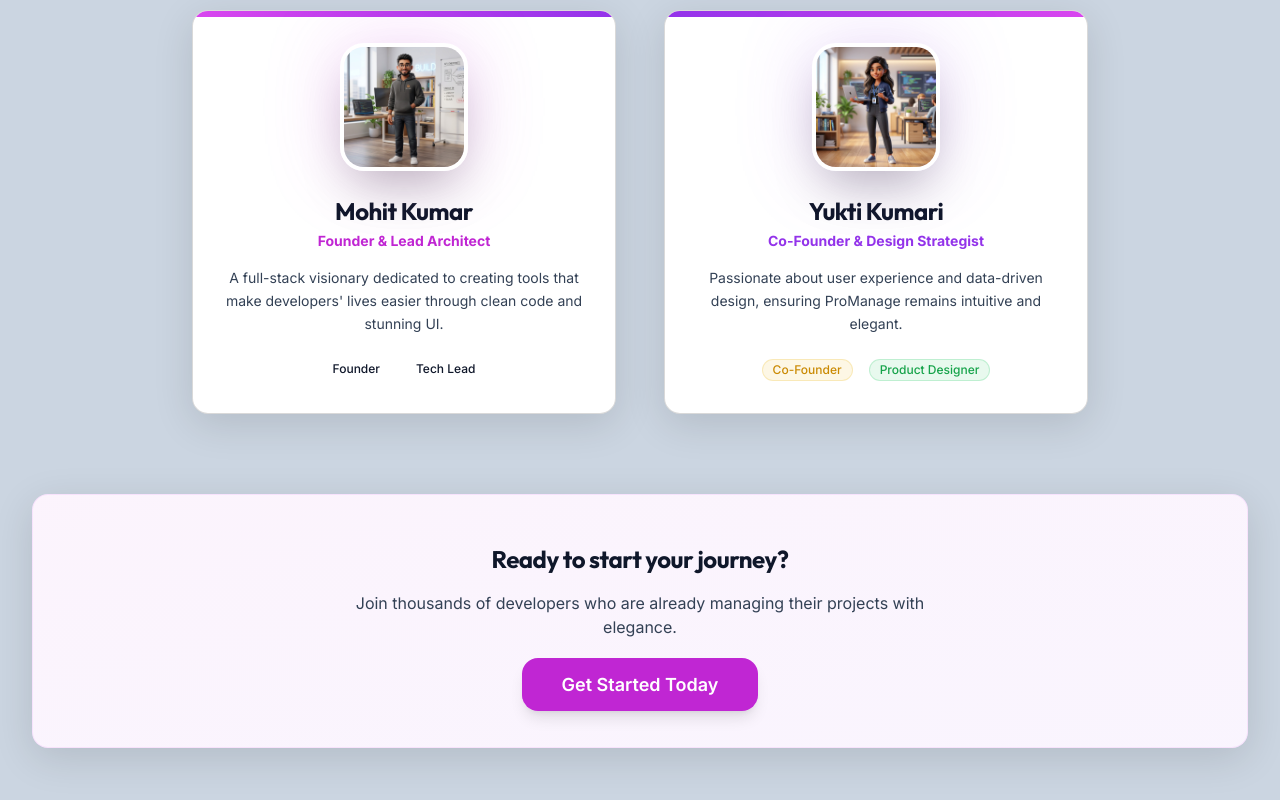
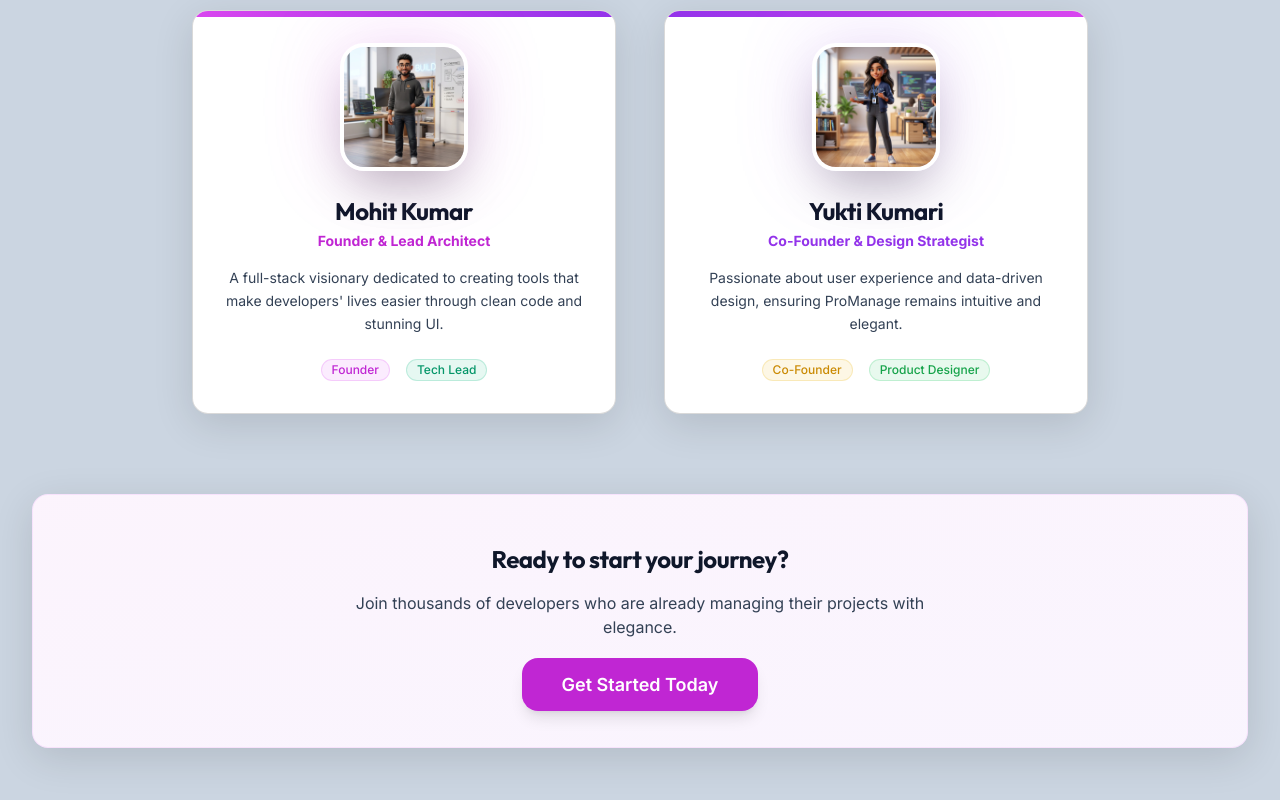
Before and after one commit to mohitgit999/ProManage-MERN, a React (Vite) app in the folder frontend/: page /about in a window 1280 px wide. Shown: the part 839-1639 px from the top of the page. Built offline with nearby package versions, Linux system fonts and the light colour scheme; no server answers.

Commit message:
UI: Added missing badge styles for Founder and Tech Lead tags

```diff
--- a/frontend/src/index.css
+++ b/frontend/src/index.css
@@ -138,6 +138,8 @@
   .badge-medium { @apply bg-yellow-500/10 text-yellow-600 dark:text-yellow-400 border border-yellow-500/20; }
   .badge-high { @apply bg-orange-500/10 text-orange-600 dark:text-orange-400 border border-orange-500/20; }
   .badge-critical { @apply bg-red-500/10 text-red-600 dark:text-red-400 border border-red-500/20; }
+  .badge-in-progress { @apply bg-primary-500/10 text-primary-600 dark:text-primary-300 border border-primary-500/20; }
+  .badge-done { @apply bg-emerald-500/10 text-emerald-600 dark:text-emerald-400 border border-emerald-500/20; }
 
   .glass {
     background: var(--glass-bg);
```
